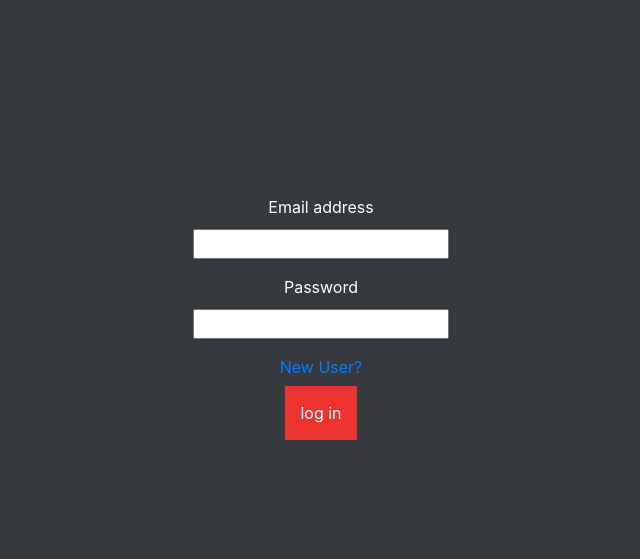
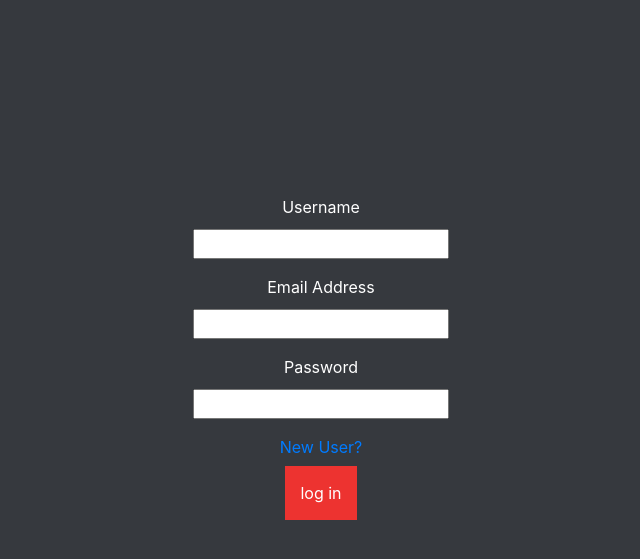
Before and after one commit to tatsuzya/hangman, a PHP site: page /test.html in a window 1280 px wide. Shown: the part 206-765 px from the top of the page, without its empty margins (319-959 px from the left). Run offline with PHP 8.4, Linux system fonts and the light colour scheme; some libraries are stand-ins or nearby versions.

Commit message:
allow to store username

```diff
--- a/app.js
+++ b/app.js
@@ -9,8 +9,9 @@
   };
   firebase.initializeApp(config);
 
+  const txtUser = document.getElementById('txtUser');
+  const txtPass = document.getElementById('txtPass');
   const txtEmail = document.getElementById('txtEmail');
-  const txtPass = document.getElementById('txtPass');
   const btnLogin = document.getElementById('btnLogin');
   const btnSignup = document.getElementById('btnSignup');
   const btnLogout = document.getElementById('btnLogout');
@@ -49,10 +50,17 @@
   btnSignup.addEventListener('click', e => {
     const email = txtEmail.value;
     const pass = txtPass.value;
+    const username = txtUser.value;
     const auth = firebase.auth();
+    const promise = auth.createUserWithEmailAndPassword(email, pass);
+    promise.then(e => {
+      var user = firebase.auth().currentUser;
+      user.updateProfile({
+        displayName:"" + username,
+      })
+    });
+    promise.catch(e => document.getElementById('msg').innerHTML = "" + e.message);
 
-    const promise = auth.createUserWithEmailAndPassword(email, pass);
-    promise.catch(e => document.getElementById('msg').innerHTML = "" + e.message);
   });
 
   // add logout event
@@ -64,6 +72,7 @@
   firebase.auth().onAuthStateChanged(firebaseUser => {
     if (firebaseUser) {
       console.log("logged in");
+      console.log(firebaseUser.displayName);
       //window.location.href ="hangman.html";
     } else {
       console.log('not logged in');
--- a/test.css
+++ b/test.css
@@ -2,7 +2,6 @@ body{
   background-color: #36393E !important;
   color:white !important;
 }
-
 h1{
   margin-top:20px !important;
   text-align: center;
--- a/test.html
+++ b/test.html
@@ -18,8 +18,12 @@
     <h1>Welcome</h1>
     <div class="field">
       <div class="form-group">
-        <label>Email address</label>
-        <input id="txtEmail" , type="email" ,placeholder="Enter email">
+        <label>Username</label>
+        <input id="txtUser" , type="text" ,placeholder="Username">
+      </div>
+      <div class="form-group">
+        <label>Email Address</label>
+        <input id="txtEmail" , type="email" ,placeholder="Email Address">
       </div>
       <div class="form-group">
         <label>Password</label>
--- a/view/view.js
+++ b/view/view.js
@@ -11,7 +11,7 @@ var add = function() {
 var clickevent = function(e){
   guess = e.target.innerHTML;
   validate();
-  document.getElementById('' + e.target.id).style.color = "black";
+  document.getElementById('' + e.target.id).style.color = "#36393E";
   document.getElementById('' + e.target.id).removeEventListener('click', clickevent);
 }
 
@@ -19,7 +19,7 @@ var clickevent = function(e){
 var gameover = function() {
   var l = document.getElementById('alphabet').getElementsByTagName('li');
   for (var i = 0; i < l.length; i++) {
-    l[i].style.color = "black";
+    l[i].style.color = "#36393E";
     l[i].removeEventListener('click', clickevent);
   }
 }
```
Also changed, not shown: hangman.css (+12 -7 lines).
